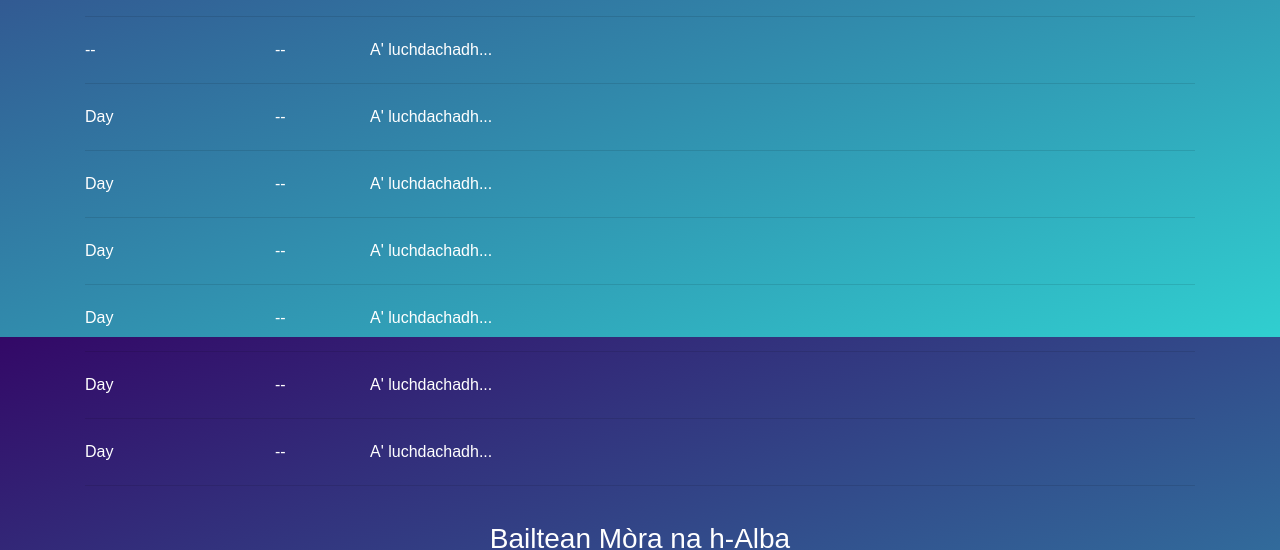
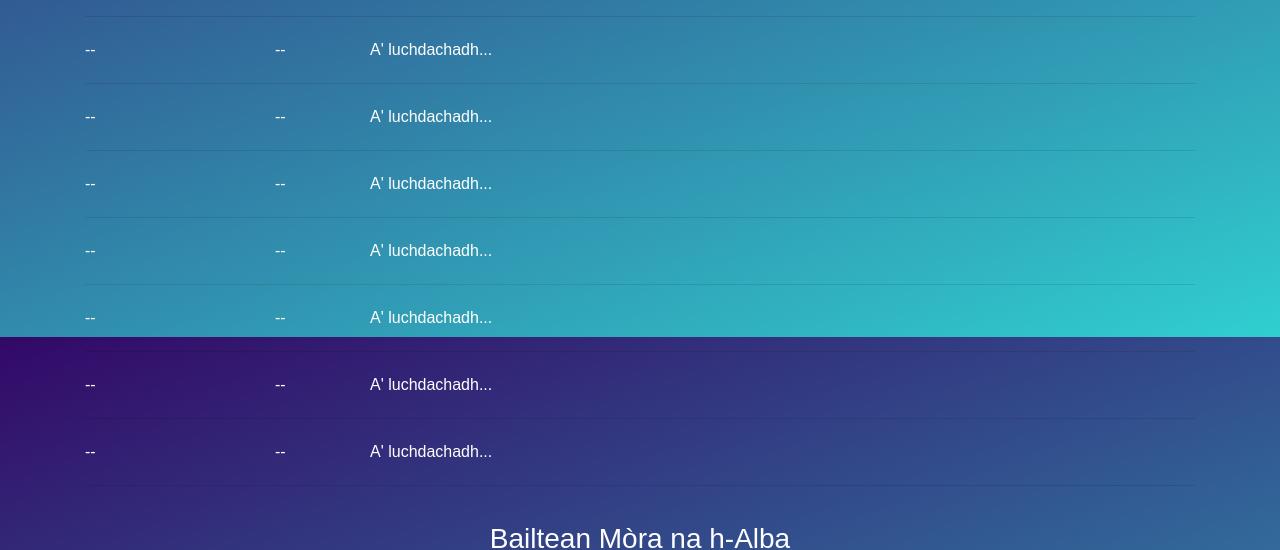
Before and after one commit to angeidheal/aimsir, a Jekyll site: the page built from index.html, in a window 1280 px wide. Shown: the part 563-1113 px from the top of the page. Built offline with Jekyll 4.4.1, drawn with Linux system fonts in a browser that asks for light colours; nearby versions of some CDN libraries; a script that is not in the unit is left out.

Commit message:
Update index.html

```diff
--- a/index.html
+++ b/index.html
@@ -57,7 +57,7 @@ title: Dachaigh
 
       <div class="row daily-summary day-2">
         <div class="col-md-2 day-2-day">
-          Day
+          --
         </div>
         <div class="col-md-1 day-2-temp">
           --
@@ -71,7 +71,7 @@ title: Dachaigh
 
       <div class="row daily-summary day-3">
         <div class="col-md-2 day-3-day">
-          Day
+          --
         </div>
         <div class="col-md-1 day-3-temp">
           --
@@ -85,7 +85,7 @@ title: Dachaigh
 
       <div class="row daily-summary day-4">
         <div class="col-md-2 day-4-day">
-          Day
+          --
         </div>
         <div class="col-md-1 day-4-temp">
           --
@@ -99,7 +99,7 @@ title: Dachaigh
 
       <div class="row daily-summary day-5">
         <div class="col-md-2 day-5-day">
-          Day
+          --
         </div>
         <div class="col-md-1 day-5-temp">
           --
@@ -113,7 +113,7 @@ title: Dachaigh
 
       <div class="row daily-summary day-6">
         <div class="col-md-2 day-6-day">
-          Day
+          --
         </div>
         <div class="col-md-1 day-6-temp">
           --
@@ -127,7 +127,7 @@ title: Dachaigh
 
       <div class="row daily-summary day-7">
         <div class="col-md-2 day-7-day">
-          Day
+          --
         </div>
         <div class="col-md-1 day-7-temp">
           --
```
